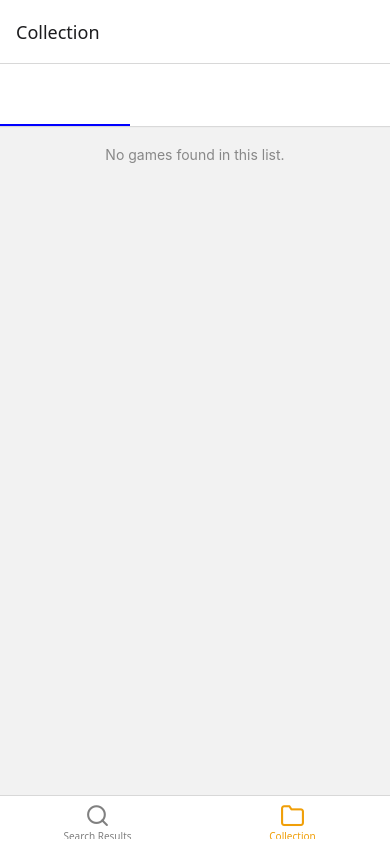
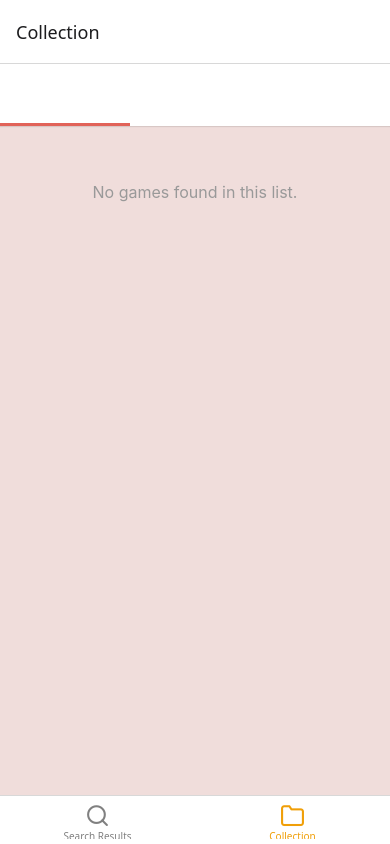
Before and after one commit to DiegoSouzadeAndrade/GameShelf, a React Native app: screen /Collection in a window 390 px wide. Built offline with nearby package versions, Linux system fonts and the light colour scheme; what react-native-localize, react-native-mmkv would draw is missing.

Commit message:
Styling MyGameCollectionScreen, GameCollectionList component using GameCard component

```diff
--- a/src/components/GameCard.tsx
+++ b/src/components/GameCard.tsx
@@ -2,13 +2,17 @@ import React, {useEffect, useRef} from 'react';
 import { Animated, Pressable, Text, StyleSheet, Image, View } from 'react-native';
 import { Game } from '../types/customTypes';
 import { useTranslation } from 'react-i18next';
+import ActionButton from './actionButton';
 
 interface Props {
     game: Game;
-    onPress: ()=> void;
+    onPress?: ()=> void;
+    onRemove?: ()=> void;
+    onEditHours?: ()=> void;
+    showActions?: boolean;
 }
 
-const GameCard: React.FC<Props> = ({ game, onPress }) => {
+const GameCard: React.FC<Props> = ({ game, onPress, onRemove, onEditHours, showActions }) => {
     const translateY = useRef(new Animated.Value(20)).current;
     const opacity = useRef(new Animated.Value(0)).current;
     const {t} = useTranslation();
@@ -30,12 +34,26 @@ const GameCard: React.FC<Props> = ({ game, onPress }) => {
 
     return (
         <Animated.View style={[styles.card, {opacity,transform:[{translateY}]}]}>
-            <Pressable onPress={onPress} style={({ pressed })=>[{ transform: [{ scale: pressed ? 0.97 : 1 }] }]}>
-                <Image source={{uri: game.background_image}} style={styles.image} />
-                <View style={styles.info}>
-                    <Text style={styles.title} numberOfLines={1}>{game.name}</Text>
-                    <Text style={styles.subtitle}>{t('rating')}: {game.rating}</Text>
-                </View>
+            <Pressable
+              onPress={onPress}
+              style={({ pressed })=>[{ transform: [{ scale: pressed ? 0.97 : 1 }] }]}
+            >
+              <Image source={{uri: game.background_image}} style={styles.image} />
+              <View style={styles.info}>
+                  <Text style={styles.title} numberOfLines={1}>{game.name}</Text>
+                  <Text style={styles.subtitle}>{t('rating')}: {game.rating}</Text>
+                  {game.hoursPlayed !== undefined && (
+                    <Text style={styles.hours}>{t('hoursPlayed')}: {game.hoursPlayed}</Text>
+                  )}
+                  <View style={styles.actions}>
+                    {onEditHours && game.hoursPlayed !== undefined && (
+                      <ActionButton name="edit" size={28} color="black" onPress={onEditHours} />
+                    )}
+                    {onRemove && (
+                      <ActionButton name="delete" size={28} color="red" onPress={onRemove} />
+                    )}
+                  </View>
+              </View>
             </Pressable>
         </Animated.View>
     )
@@ -58,8 +76,18 @@ const styles = StyleSheet.create({
     height: 180,
     width: '100%',
   },
+  hours: {
+    fontSize: 14,
+    color: '#555',
+  },
   info: {
     padding: 12,
+  },
+  actions: {
+    flexDirection: 'row',
+    justifyContent: 'flex-end',
+    gap: 8,
+    marginTop: 8,
   },
   title: {
     fontSize: 18,
--- /dev/null
+++ b/src/components/GameCollectionList.tsx
@@ -0,0 +1,41 @@
+import React from 'react';
+import { FlatList, Text, StyleSheet, View } from 'react-native';
+import { useTranslation } from 'react-i18next';
+import GameCard from './GameCard'; // seu componente existente
+import { Game, GameStatus } from '../types/customTypes';
+import ActionButton from './actionButton';
+
+type Props = {
+  data: Game[];
+  onRemove: (id: number) => void;
+  onEditHours: (id: number) => void;
+};
+
+const GameCollectionList = ({ data, onRemove, onEditHours }: any) => {
+    const { t } = useTranslation();
+
+    return (
+    <FlatList
+        data={data}
+        keyExtractor={(item)=> item.id.toString()}
+        renderItem={({item}) =>(
+            <GameCard
+                game={item}
+                onRemove={() => onRemove(item.id)}
+                onEditHours={() => onEditHours(item.id)}
+            />
+        )}
+        ListEmptyComponent={<Text style={styles.empty}>{t('emptyGameList')}</Text>}
+    />
+)};
+
+const styles = StyleSheet.create({
+  empty: {
+    textAlign: 'center',
+    marginTop: 40,
+    color: '#999',
+    fontSize: 16,
+  },
+});
+
+export default GameCollectionList;
--- a/src/screens/MyCollectionScreen.tsx
+++ b/src/screens/MyCollectionScreen.tsx
@@ -1,5 +1,5 @@
-import React, {useState} from 'react';
-import { View, Text, FlatList, StyleSheet } from 'react-native';
+import React, {useEffect, useState} from 'react';
+import { StyleSheet, View } from 'react-native';
 import { TabView, SceneMap, TabBar } from 'react-native-tab-view';
 import { useSelector, useDispatch } from 'react-redux';
 import {
@@ -10,33 +10,8 @@ import {
     editHoursPlayed
 } from '../store/slices/collectionSlice';
 import { useTranslation } from 'react-i18next';
-import {GameStatus } from '../types/customTypes';
-import ActionButton from '../components/actionButton';
-
-const GameCollectionList = ({ data, onRemove, onEditHours }: any) => {
-    const {t} = useTranslation();
-
-    return (
-    <FlatList
-        data={data}
-        keyExtractor={(item)=> item.id.toString()}
-        renderItem={({item}) =>(
-            <View style={styles.card}>
-                <Text style={styles.gameTitle}>{item.name}</Text>
-                {item.hours !== undefined && (
-                    <Text style={styles.hours}>{t('hoursPlayed')}: {item.hoursPlayed}</Text>
-                )}
-                <View style={styles.actions}>
-                    {item.status === GameStatus.FINISHED && (
-                        <ActionButton name='edit' size={32} onPress={()=> onEditHours(item.id)} color='black'/>
-                    )}
-                    <ActionButton name='remove' size={32} onPress={()=> onRemove(item.id)} color='red' />
-                </View>
-            </View>
-        )}
-        ListEmptyComponent={<Text style={styles.empty}>{t('emptyGameList')}</Text>}
-    />
-)};
+import { GameStatus } from '../types/customTypes';
+import GameCollectionList from '../components/GameCollectionList';
 
 const MyCollectionScreen = () => {
     const dispatch = useDispatch();
@@ -64,9 +39,21 @@ const MyCollectionScreen = () => {
     }
 
     const renderScene = SceneMap({
-    [GameStatus.PLAYING]: () => <GameCollectionList data={playingGames} onRemove={handleRemove} onEditHours={handleEditHours} />,
-    [GameStatus.WISHLIST]: () => <GameCollectionList data={wishlistGames} onRemove={handleRemove} onEditHours={handleEditHours} />,
-    [GameStatus.FINISHED]: () => <GameCollectionList data={finishedGames} onRemove={handleRemove} onEditHours={handleEditHours} />,
+    [GameStatus.PLAYING]: () => (
+      <View style={styles.container}>
+        <GameCollectionList data={playingGames} onRemove={handleRemove} onEditHours={handleEditHours} />
+      </View>
+    ),
+    [GameStatus.WISHLIST]: () => (
+      <View style={styles.container}>
+        <GameCollectionList data={wishlistGames} onRemove={handleRemove} onEditHours={handleEditHours} />
+      </View>
+    ),
+    [GameStatus.FINISHED]: () => (
+      <View style={styles.container}>
+        <GameCollectionList data={finishedGames} onRemove={handleRemove} onEditHours={handleEditHours} />
+      </View>
+  ),
   });
 
   return (
@@ -77,8 +64,8 @@ const MyCollectionScreen = () => {
         renderTabBar={(props)=> (
             <TabBar
                 {...props}
-                indicatorStyle={{ backgroundColor: 'blue'}}
-                style={{ backgroundColor: 'white'}}
+                indicatorStyle={{ backgroundColor: '#E16359', height: 3 }}
+                style={{ backgroundColor: '#fff', elevation: 2 }}
             />
         )}
     />
@@ -86,36 +73,12 @@ const MyCollectionScreen = () => {
 }
 
 const styles = StyleSheet.create({
-  card: {
-    padding: 12,
-    margin: 8,
-    backgroundColor: '#f5f5f5',
-    borderRadius: 8,
-  },
-  gameTitle: {
-    fontSize: 18,
-    fontWeight: 'bold',
-  },
-  hours: {
-    fontSize: 14,
-    color: '#555',
-  },
-  actions: {
-    flexDirection: 'row',
+  container: {
+    flex: 1,
+    padding: 16,
     justifyContent: 'space-between',
-    marginTop: 8,
-  },
-  edit: {
-    color: 'green',
-  },
-  remove: {
-    color: 'red',
-  },
-  empty: {
-    textAlign: 'center',
-    marginTop: 20,
-    color: '#888',
-  },
+    backgroundColor:'#f0dddbff'
+  }
 });
 
 export default MyCollectionScreen
```
